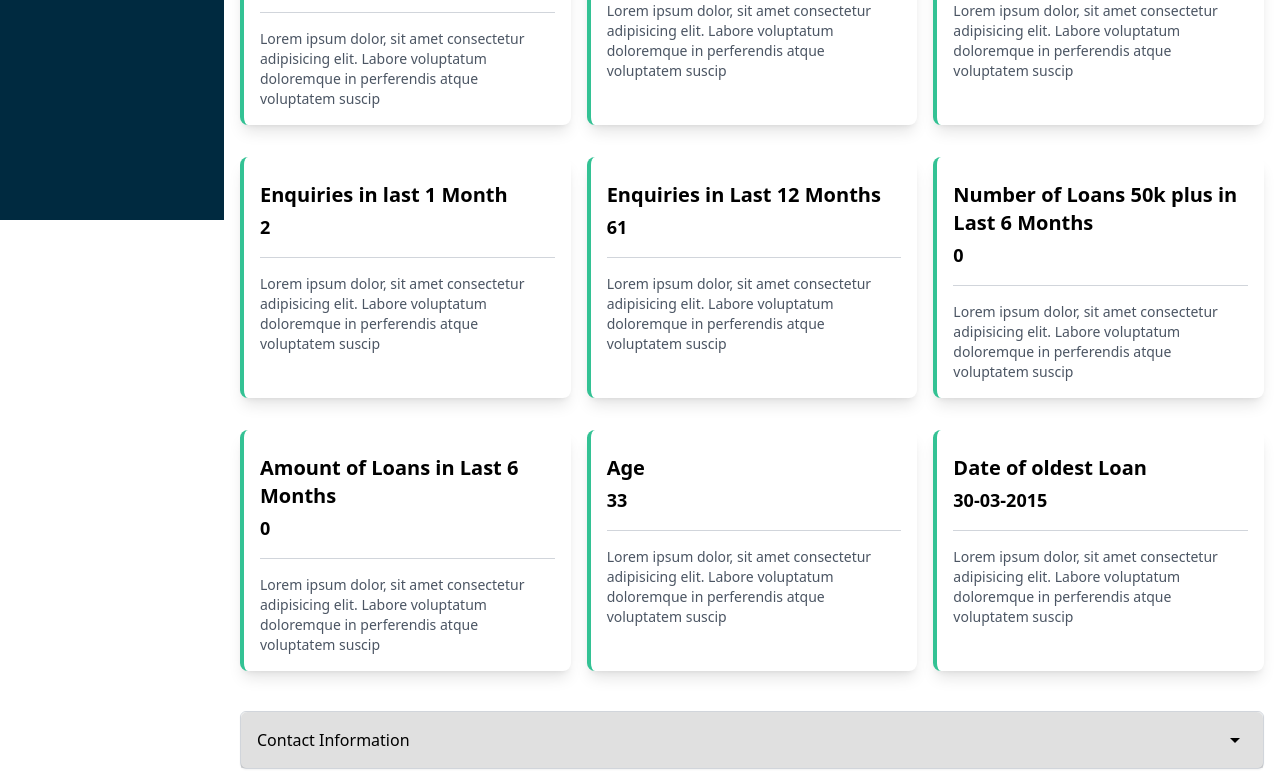
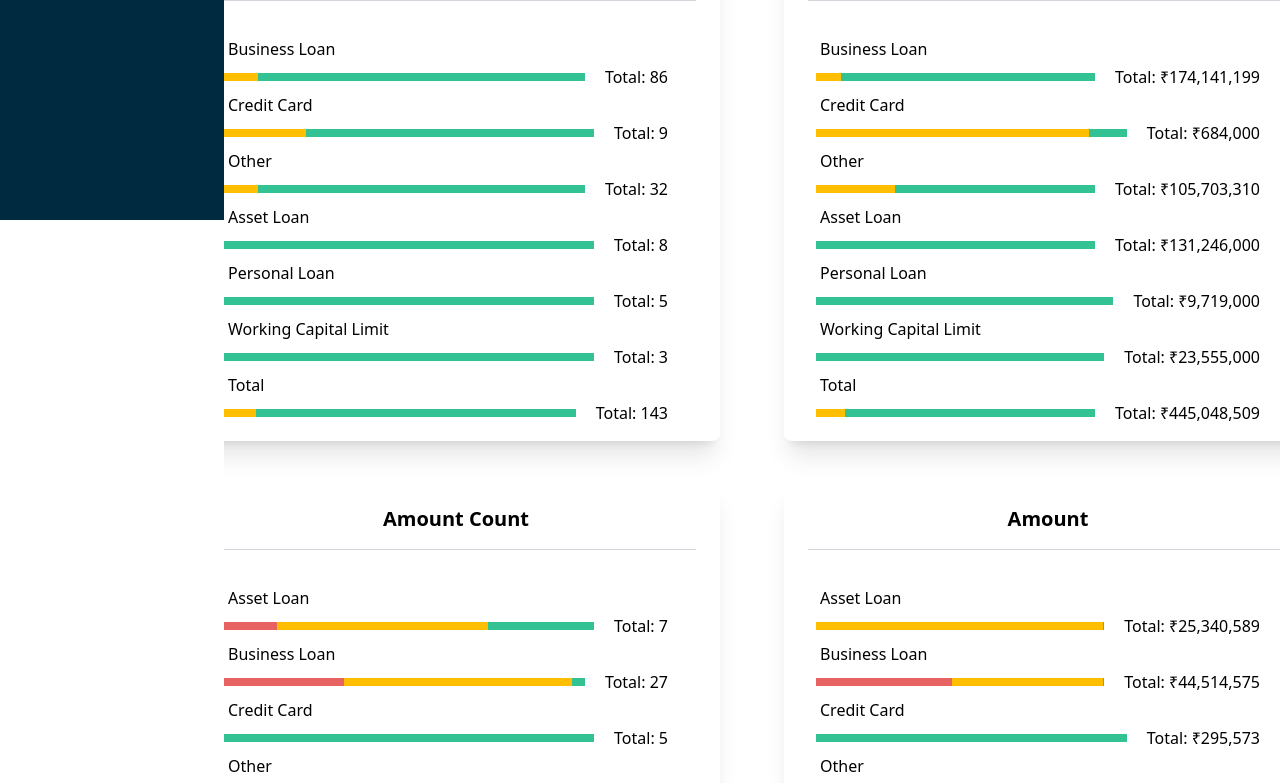
Before and after one commit to Shiv1024/Work, a React (Create React App) app: page /info in a window 1280 px wide. Shown: the part 580-1363 px from the top of the page. Built offline with nearby package versions, Linux system fonts and the light colour scheme.

Commit message:
made cards for info page, resolved some previous issues

```diff
--- a/src/App.js
+++ b/src/App.js
@@ -19,14 +19,10 @@ import CIBIL from './Components/Bank Score/CIBIL';
 import Personalinfo from './Components/Product3/PersonalInfo';
 import Enquiries from "./Components/Product3/Enquiries";
 import Option4 from "./Components/Product3/Option4";
-import Amount from './Amount.js';
 import Amounts from './Components/Product3/Amount/Amounts.js';
-// import Amount from './Components/Amount.js';
 import SMSParsing from './Components/SMS parsing.js';
 import Fileupload from './Components/Fileupload3.js';
-import GaugeChart from './Components/NewCibilScore.js';
 import VolatilityGauge from './Components/VolatilityGauge.js';
-// import VolatilityGaug from './Components/NewCibilScore.js';
 import HorizontalBar from './Components/NewCibilScore.js';
 function App() {
   const fileUploadRef = useRef();
@@ -77,9 +73,7 @@ function App() {
           <Route path="/cibilinfo" element={<Option4/>}/>
 
           <Route path="/credit" element={<Landingpage isFileUploadVisible={isFileUploadVisible} closeFileUpload={closeFileUpload} setIsFileUploadVisible={setIsFileUploadVisible} fileUploadRef={fileUploadRef}/>}/>
-          {/* <Route path="/amount" element={<Amount/>}/>
-           */}
-           <Route path='/newcibil' element={<HorizontalBar value1={1} value2={2} value3={4} value4={7} head='Asset Loan'/>}/>
+           <Route path='/newcibil' element={<HorizontalBar value1={1} value2={2} value3={4} value4={7} head='Asset Loan' isEnquiry={true}/>}/>
            <Route path="/gauge" element={<VolatilityGauge value={700}/>}/>
 
           <Route path="/amount" element={<Amounts/>}/>
--- a/src/Components/NewCibilScore.js
+++ b/src/Components/NewCibilScore.js
@@ -1,7 +1,7 @@
 import React, { useState } from 'react';
 import Tooltip from '@mui/material/Tooltip';
 
-const HorizontalBar = ({ value1, value2, value3, value4, head, iscurrency }) => {
+const HorizontalBar = ({ value1, value2, value3, value4, head, iscurrency, isEnquiry }) => {
   const [isHovered1, setIsHovered1] = useState(false);
   const [isHovered2, setIsHovered2] = useState(false);
   const [isHovered3, setIsHovered3] = useState(false);
@@ -27,8 +27,8 @@ const HorizontalBar = ({ value1, value2, value3, value4, head, iscurrency }) =>
       <div className='py-3 px-3'>
         {head}
       </div>
-      <div style={{ width: '70%', height: '10px', display: 'flex' }} className='px-2 cursor-pointer'>
-        <Tooltip title={`Guarantor: ${displayValue1}`} arrow>
+      <div style={{ width: '480px', height: '8px', display: 'flex' }} className='px-2 cursor-pointer'>
+        <Tooltip title={`${isEnquiry === true ? "Enquiries in 3 Months" : "Guarantor"}: ${displayValue1}`} arrow>
           <div
             style={{ width: width1, backgroundColor: '#e76261' }}
             className='hover:shadow-lg hover:scale-105'
@@ -36,7 +36,7 @@ const HorizontalBar = ({ value1, value2, value3, value4, head, iscurrency }) =>
             onMouseLeave={() => setIsHovered1(false)}
           ></div>
         </Tooltip>
-        <Tooltip title={`Joint: ${displayValue2}`} arrow>
+        <Tooltip title={`${isEnquiry === true ? "Enquiries in 6 Months" : "Joint"}: ${displayValue2}`} arrow>
           <div
             style={{ width: width2, backgroundColor: '#FFBF00' }}
             className='hover:shadow-lg hover:scale-105'
@@ -44,7 +44,7 @@ const HorizontalBar = ({ value1, value2, value3, value4, head, iscurrency }) =>
             onMouseLeave={() => setIsHovered2(false)}
           ></div>
         </Tooltip>
-        <Tooltip title={`Individual: ${displayValue3}`} arrow>
+        <Tooltip title={`${isEnquiry === true ? "Enquiries beyond 6 Months" : "Individual"}: ${displayValue3}`} arrow>
           <div
             style={{ width: width3, backgroundColor: '#33c294' }}
             className='hover:shadow-lg hover:scale-105'
--- a/src/Components/Product3/Amount/Amounts.js
+++ b/src/Components/Product3/Amount/Amounts.js
@@ -34,7 +34,7 @@ function Amounts() {
       </div>
       <div className="ml-32 md:ml-48 lg:ml-56 w-full flex flex-col items-center justify-center mt-4 p-4">
         <div className="max-w-4xl w-full">
-          <h1 className="text-2xl font-bold mb-4 text-center ">Enquiry Count</h1>
+          <h1 className="text-2xl font-bold mb-4 text-center ">Amount Count</h1>
           {/* <div className="overflow-x-auto">
             <Table data={enquiryCountData} type='count' />
           </div> */}
@@ -58,11 +58,10 @@ function Amounts() {
           </div>
         </div>
         <div className="max-w-4xl w-full mt-8">
-          <h1 className="text-2xl font-bold mb-4 text-center">Enquiry Amount</h1>
+          <h1 className="text-2xl font-bold mb-4 text-center">Amount</h1>
           {/* <div className="w-full"> */}
             {/* <HorizontalBar value1={1} value2={2} value3={4} value4={7} head='Asset Loan'/> */}
             <div className="w-full ">
-            {console.log(amountData)}
             {amountData.map((row) => (
               <HorizontalBar
                 // key={row.category} // Ensure key is unique for each item
@@ -72,6 +71,7 @@ function Amounts() {
                 value4={row.total}
                 head={row.category}
                 iscurrency={true}
+                isEnquiry={false}
               />
             ))}
             </div>
--- a/src/Components/Product3/Enquiries.js
+++ b/src/Components/Product3/Enquiries.js
@@ -45,6 +45,7 @@ function Enquiries() {
                 value3={row.enquiriesBeyond6Months}
                 value4={row.total}
                 head={row.category}
+                isEnquiry={true}
               />
             ))}
           </div>
@@ -65,6 +66,7 @@ function Enquiries() {
                 value4={row.total}
                 head={row.category}
                 iscurrency={true}
+                isEnquiry={true}
               />
             ))}
           </div>
--- a/src/Components/Product3/PersonalInfo.js
+++ b/src/Components/Product3/PersonalInfo.js
@@ -5,8 +5,31 @@ import Cards from "../card.js";
 import Contactinfo from "./Contactinfo.js";
 import IdInfo from "./Governmentids.js";
 import VolatilityGauge from "../VolatilityGauge.js";
-import VolatilityGaugeNew from "../VolatilityGaugeNew.js";
+import HorizontalBar from "../NewCibilScore.js";
+import amountCountData from './Amount/dummydataAmtCnt.json';
+import amountData from "./Amount/dummydataAmt.json"
+
 const Personalinfo = () => {
+  const enquiryCountData = [
+    { category: 'Business Loan', enquiries3Months: 0, enquiries6Months: 8, enquiriesBeyond6Months: 78, total: 86 },
+    { category: 'Credit Card', enquiries3Months: 0, enquiries6Months: 2, enquiriesBeyond6Months: 7, total: 9 },
+    { category: 'Other', enquiries3Months: 0, enquiries6Months: 3, enquiriesBeyond6Months: 29, total: 32 },
+    { category: 'Asset Loan', enquiries3Months: 0, enquiries6Months: 0, enquiriesBeyond6Months: 8, total: 8 },
+    { category: 'Personal Loan', enquiries3Months: 0, enquiries6Months: 0, enquiriesBeyond6Months: 5, total: 5 },
+    { category: 'Working Capital Limit', enquiries3Months: 0, enquiries6Months: 0, enquiriesBeyond6Months: 3, total: 3 },
+    { category: 'Total', enquiries3Months: 0, enquiries6Months: 13, enquiriesBeyond6Months: 130, total: 143 },
+  ];
+
+  const enquiryAmountData = [
+    { category: 'Business Loan', enquiries3Months: 0, enquiries6Months: 15500000, enquiriesBeyond6Months: 158641199, total: 174141199},
+    { category: 'Credit Card', enquiries3Months: 0, enquiries6Months: 600000, enquiriesBeyond6Months: 84000, total: 684000 },
+    { category: 'Other', enquiries3Months: 0, enquiries6Months: 30000000, enquiriesBeyond6Months: 75703310, total: 105703310 },
+    { category: 'Asset Loan', enquiries3Months: 0, enquiries6Months: 0, enquiriesBeyond6Months: 131246000, total: 131246000 },
+    { category: 'Personal Loan', enquiries3Months: 0, enquiries6Months: 0, enquiriesBeyond6Months: 9719000, total: 9719000 },
+    { category: 'Working Capital Limit', enquiries3Months: 0, enquiries6Months: 0, enquiriesBeyond6Months: 23555000, total: 23555000 },
+    { category: 'Total', enquiries3Months: 0, enquiries6Months: 46100000, enquiriesBeyond6Months: 398948509, total: 445048509 },
+  ];
+
   const ageconversion = (birthdateInput) => {
     const date = new Date();
     const [day, month, year] = birthdateInput.split('-').map(Number);
@@ -35,15 +58,86 @@ const Personalinfo = () => {
       <div className='flex-none'>
         <Sidebar />
       </div>
+      {/* <div className="flex-1 ml-32 md:ml-48 lg:ml-56 flex flex-col overflow-hidden bg-blue-50"> */}
       <div className="flex-1 ml-32 md:ml-48 lg:ml-56 flex flex-col overflow-hidden">
         <div className="flex-1 overflow-y-auto ">
           <div className="w-full border-l border-gray-400 h-12 md:h-16 lg:h-20 bg-bcgClr flex flex-col justify-center">
             <h1 className="text-white text-base md:text-lg lg:text-xl ml-4">JAY DIPAKKUMAR JHAVERI S/O DIPAK JHAVERI</h1>
           </div>
           <div className="flex flex-col justify-center items-center mt-0">
-            {/* <CIBIL value={734} className="text-lg md:text-xl lg:text-2xl" /> */}
-            <VolatilityGauge value={734} className="text-lg md:text-xl lg:text-2xl" />
-            {/* <VolatilityGaugeNew value={734} className="text-lg md:text-xl lg:text-2xl" /> */}
+            <div className="rounded-lg shadow-xl mt-8">
+              <VolatilityGauge value={734} className="text-lg md:text-xl lg:text-2xl" />
+            </div>
+
+          <div className="flex justify-evenly items-center mt-10">
+            <div className="bg-white rounded-lg shadow-xl p-6 mx-8">
+              <h2 className="text-center text-xl font-semibold mb-4">Enquiry Count</h2>
+              <hr className="mb-6 border-gray-300" />
+              {enquiryCountData.map((row) => (
+                <HorizontalBar
+                  key={row.category}
+                  value1={row.enquiries3Months}
+                  value2={row.enquiries6Months}
+                  value3={row.enquiriesBeyond6Months}
+                  value4={row.total}
+                  head={row.category}
+                  isEnquiry={true}
+                />
+              ))}
+            </div>
+
+            <div className="bg-white rounded-lg shadow-xl p-6 mx-8">
+              <h2 className="text-center text-xl font-semibold mb-4">Enquiry Amount</h2>
+              <hr className="mb-6 border-gray-300" />
+              {enquiryAmountData.map((row) => (
+                <HorizontalBar
+                  key={row.category}
+                  value1={row.enquiries3Months}
+                  value2={row.enquiries6Months}
+                  value3={row.enquiriesBeyond6Months}
+                  value4={row.total}
+                  head={row.category}
+                  iscurrency={true}
+                  isEnquiry={true}
+                />
+              ))}
+            </div>
+          </div>
+
+          <div className="flex justify-evenly items-center my-10">
+            <div className="bg-white rounded-lg shadow-xl p-6 mx-8">
+              <h2 className="text-center text-xl font-semibold mb-4">Amount Count</h2>
+              <hr className="mb-6 border-gray-300" />
+              {amountCountData.map((row) => (
+              <HorizontalBar
+                // key={row.category} // Ensure key is unique for each item
+                value1={row.guarantor}
+                value2={row.joint}
+                value3={row.individual}
+                value4={row.total}
+                head={row.category}
+                iscurrency={false}
+
+              />
+            ))}
+            </div>
+            <div className="bg-white rounded-lg shadow-xl p-6 mx-8">
+              <h2 className="text-center text-xl font-semibold mb-4">Amount</h2>
+              <hr className="mb-6 border-gray-300" />
+              {amountData.map((row) => (
+                <HorizontalBar
+                  // key={row.category} // Ensure key is unique for each item
+                  value1={row.guarantor}
+                  value2={row.joint}
+                  value3={row.individual}
+                  value4={row.total}
+                  head={row.category}
+                  iscurrency={true}
+                  isEnquiry={false}
+                />
+              ))}
+            </div>
+          </div>
           </div>
           <Cards cardinfo={cardinfo} />
           <div className="p-4">
--- a/src/Components/Product3/Table4.js
+++ b/src/Components/Product3/Table4.js
@@ -27,9 +27,9 @@ const Table4 = ({ data,type }) => {
       <TableHead  >
         <TableRow  style={{fontWeight:'bold', backgroundColor:'#f9fafb'}}>
           <TableCell>Category</TableCell>
-          <TableCell align="right">Guarantor</TableCell>
-          <TableCell align="right">Individual</TableCell>
-          <TableCell align="right">Joint</TableCell>
+          <TableCell align="right">Enquiries in 3 Months</TableCell>
+          <TableCell align="right">Enquiries in 6 Months</TableCell>
+          <TableCell align="right">Enquiries beyond 6 Months</TableCell>
           <TableCell align="right">Total</TableCell>
         </TableRow>
       </TableHead>
--- a/src/Components/VolatilityGauge.js
+++ b/src/Components/VolatilityGauge.js
@@ -21,8 +21,10 @@ const VolatilityGauge = (props) => {
   }
 
   return (
-
-    <div style={{ width: '400px', height: '360px', display: 'flex', flexDirection: 'column', alignItems: 'center', justifyContent: 'center' }}>
+    <div
+      style={{ width: '400px', height: '360px', display: 'flex', flexDirection: 'column', alignItems: 'center', justifyContent: 'center' }}
+      // className="shadow-md rounded-lg border border-gray-300"
+    >
     {/* <div className='shadow-md' style={{ height: '400px', width: '500px', display: 'flex', flexDirection: 'column', alignItems: 'center', justifyContent: 'center' }}> */}
 
       <div style={{ width: '100%', textAlign: 'center', marginBottom: '10px', color:'black' }}>
```
